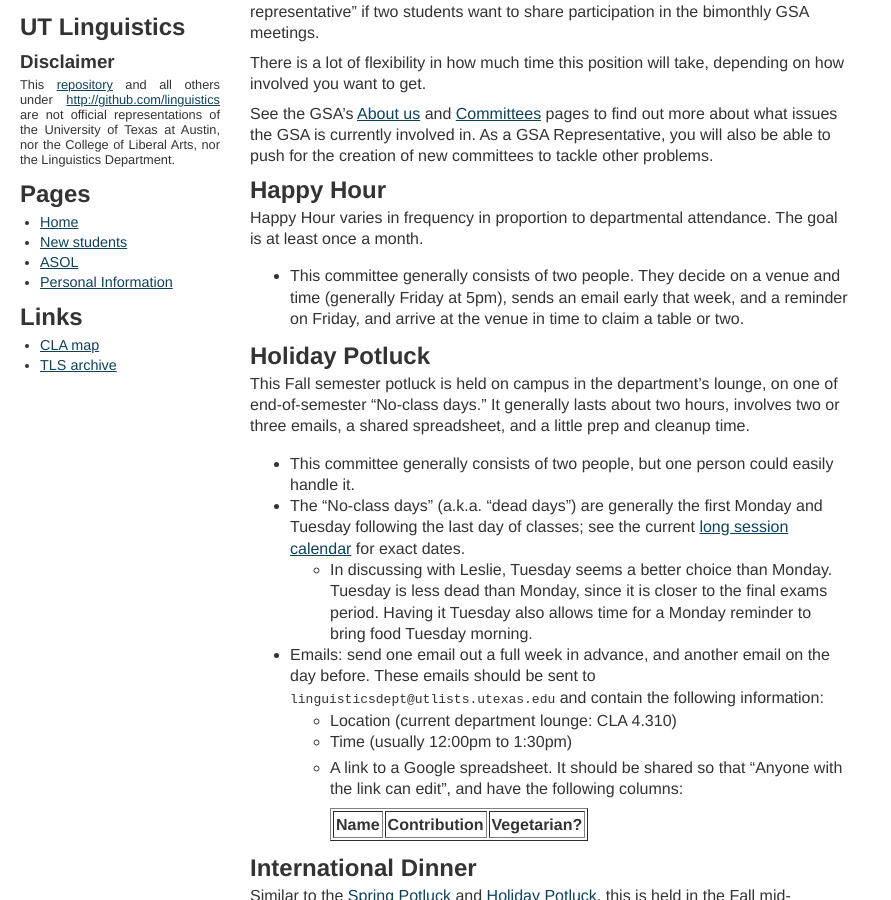
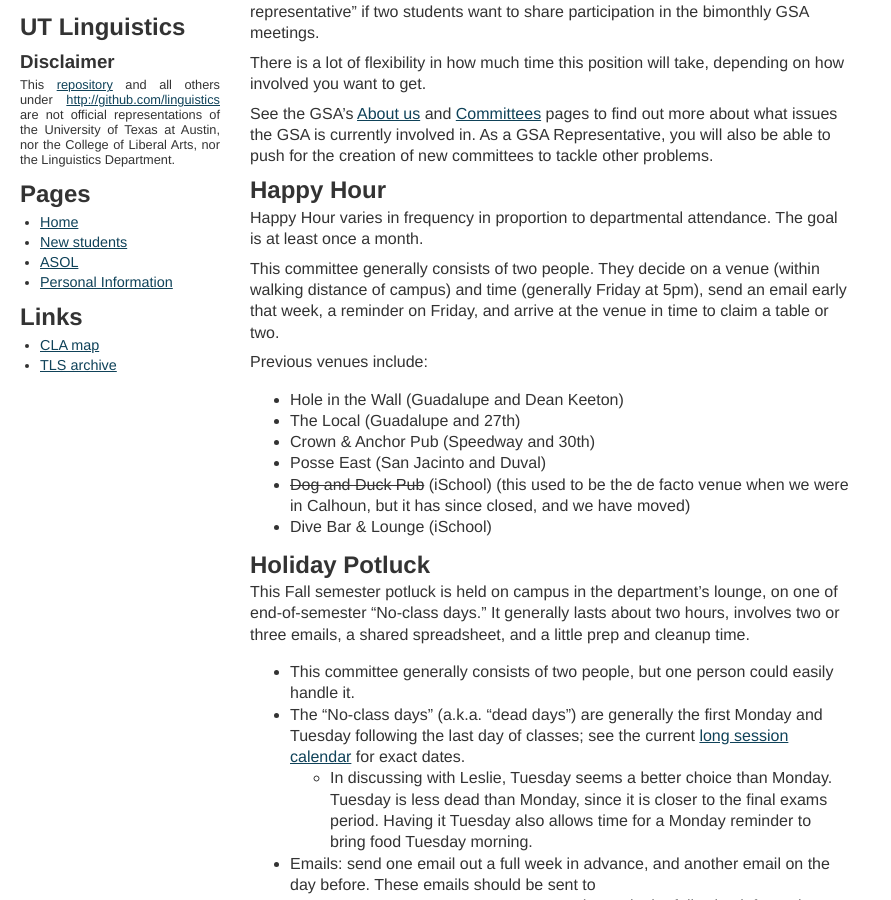
Before and after one commit to linguistics/linguistics.github.io, a Jekyll site: the page built from ASOL.md, in a window 1280 px wide and 900 px high, scrolled down 2106 px. Shown: the whole window, without its empty margins (0-891 px from the left). Built offline with Jekyll 4.4.1, drawn with Linux system fonts in a browser that asks for light colours.

Commit message:
Add Happy Hour venues

```diff
--- a/ASOL.md
+++ b/ASOL.md
@@ -101,7 +101,20 @@ See the GSA's [About us](http://www.utexasgsa.org/about-us/) and [Committees](ht
 
 Happy Hour varies in frequency in proportion to departmental attendance. The goal is at least once a month.
 
-* This committee generally consists of two people. They decide on a venue and time (generally Friday at 5pm), sends an email early that week, and a reminder on Friday, and arrive at the venue in time to claim a table or two.
+This committee generally consists of two people.
+They decide on a venue (within walking distance of campus) and time (generally Friday at 5pm),
+  send an email early that week,
+  a reminder on Friday,
+  and arrive at the venue in time to claim a table or two.
+
+Previous venues include:
+
+* Hole in the Wall (Guadalupe and Dean Keeton)
+* The Local (Guadalupe and 27th)
+* Crown & Anchor Pub (Speedway and 30th)
+* Posse East (San Jacinto and Duval)
+* <del>Dog and Duck Pub</del> (iSchool) (this used to be the de facto venue when we were in Calhoun, but it has since closed, and we have moved)
+* Dive Bar & Lounge (iSchool)
 
 
 ## Holiday Potluck
```
